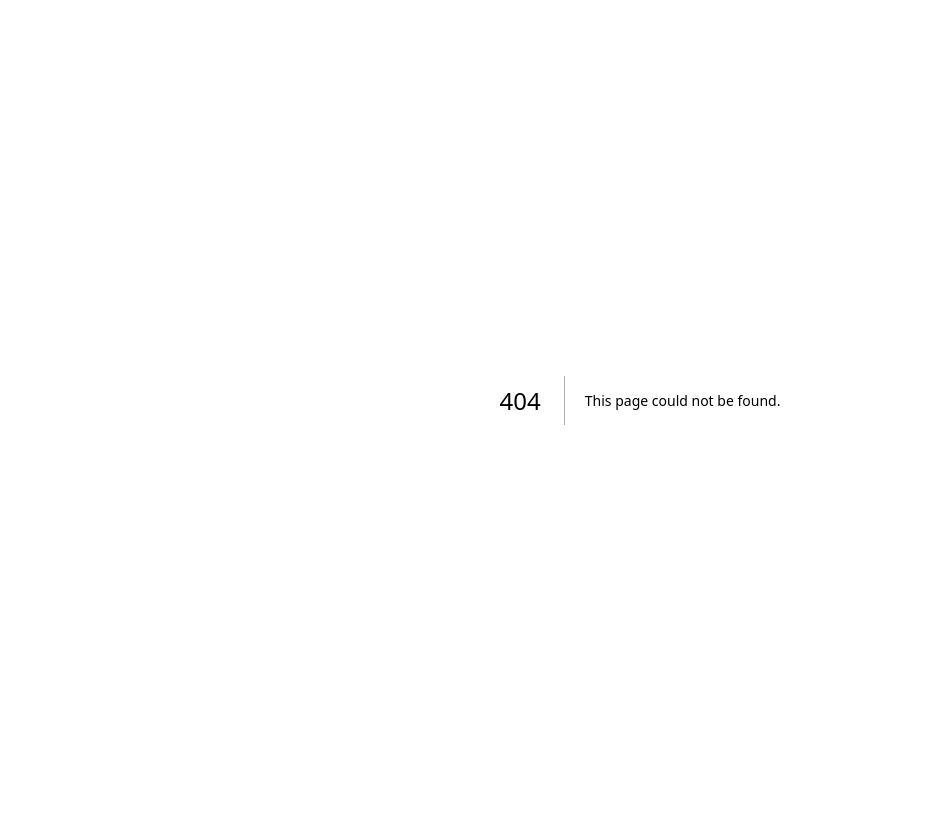
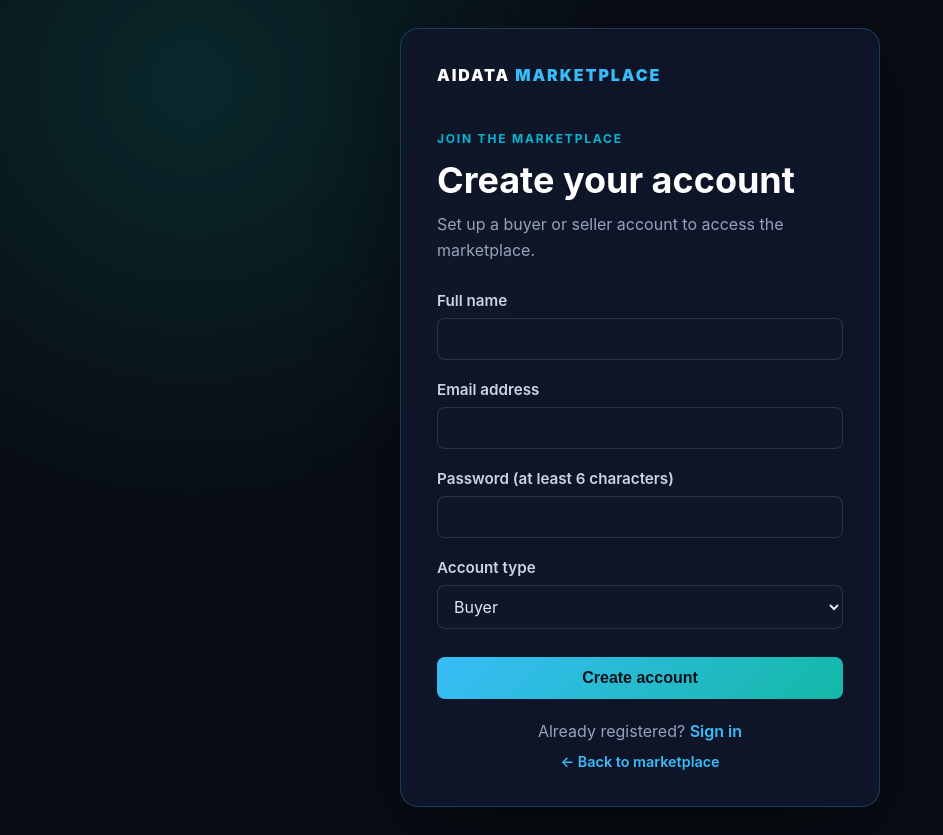
Before and after one commit to coffeyjessie996-ux/AiDataMarketplacefinal, a Next.js app in the folder apps/web/: page /register in a window 1280 px wide. Before the commit this address had no page. Shown: the whole page, without its empty margins (0-943 px from the left). Before the commit the page ends 800 px from the top, so only its background shows below. Built offline with nearby package versions, Linux system fonts and the light colour scheme; no server answers.

Commit message:
Fix Next.js login and registration routes

```diff
--- /dev/null
+++ b/apps/web/app/register/page.tsx
@@ -0,0 +1,50 @@
+'use client';
+
+import { FormEvent, useState } from 'react';
+const API = process.env.NEXT_PUBLIC_API_URL || '/api';
+
+export default function RegisterPage() {
+  const [name, setName] = useState('');
+  const [email, setEmail] = useState('');
+  const [password, setPassword] = useState('');
+  const [role, setRole] = useState<'buyer' | 'seller'>('buyer');
+  const [error, setError] = useState('');
+  const [loading, setLoading] = useState(false);
+
+  async function submit(event: FormEvent<HTMLFormElement>) {
+    event.preventDefault(); setError(''); setLoading(true);
+    try {
+      const response = await fetch(`${API}/auth/register`, {
+        method: 'POST', headers: { 'Content-Type': 'application/json' },
+        body: JSON.stringify({ name: name.trim(), email: email.trim(), password, role }),
+      });
+      const data = await response.json().catch(() => ({}));
+      if (!response.ok || !data.token) {
+        const message = typeof data.error === 'string' ? data.error : data.error?.formErrors?.[0] || 'Account creation failed. Check your details.';
+        throw new Error(message);
+      }
+      localStorage.setItem('auth_token', data.token);
+      window.location.assign('/dashboard');
+    } catch (err) {
+      setError(err instanceof Error ? err.message : 'Unable to create your account. Please try again.');
+    } finally { setLoading(false); }
+  }
+
+  return (
+    <main className="auth-page"><section className="auth-card">
+      <a className="auth-brand" href="/">AIDATA <span>MARKETPLACE</span></a>
+      <p className="eyebrow">JOIN THE MARKETPLACE</p><h1>Create your account</h1>
+      <p className="auth-intro">Set up a buyer or seller account to access the marketplace.</p>
+      <form onSubmit={submit}>
+        <div className="form-group"><label htmlFor="name">Full name</label><input id="name" type="text" autoComplete="name" required minLength={2} value={name} onChange={e => setName(e.target.value)} /></div>
+        <div className="form-group"><label htmlFor="email">Email address</label><input id="email" type="email" autoComplete="email" required value={email} onChange={e => setEmail(e.target.value)} /></div>
+        <div className="form-group"><label htmlFor="password">Password (at least 6 characters)</label><input id="password" type="password" autoComplete="new-password" required minLength={6} value={password} onChange={e => setPassword(e.target.value)} /></div>
+        <div className="form-group"><label htmlFor="role">Account type</label><select id="role" value={role} onChange={e => setRole(e.target.value as 'buyer' | 'seller')}><option value="buyer">Buyer</option><option value="seller">Seller</option></select></div>
+        {error && <p className="auth-error" role="alert">{error}</p>}
+        <button className="primary-button auth-submit" type="submit" disabled={loading}>{loading ? 'Creating account…' : 'Create account'}</button>
+      </form>
+      <p className="auth-switch">Already registered? <a href="/login">Sign in</a></p>
+      <a className="auth-home-link" href="/">← Back to marketplace</a>
+    </section></main>
+  );
+}
```
Also changed, not shown: apps/web/app/login/page.tsx (added, +43 -0 lines).
